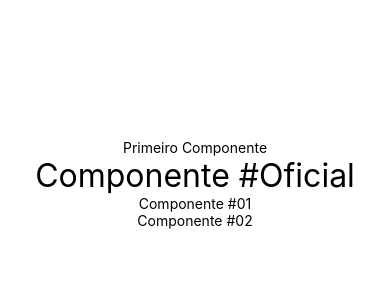
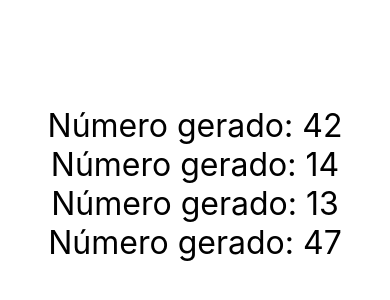
Before and after one commit to ricoroma-coder/react-testes, a React Native app: screen / in a window 390 px wide. Shown: the part 238-538 px from the top of the page. Built offline with nearby package versions, Linux system fonts and the light colour scheme.

Commit message:
Passando propriedades para os componentes

```diff
--- a/src/App.js
+++ b/src/App.js
@@ -8,20 +8,30 @@ import Primeiro from './componentes/primeiro'
 //quando o export é sem default, o nome deve ser igual a função do arquivo que importamos, como é o caso de Comp1 e Comp2
 import Comp0, { Comp1, Comp2 } from './componentes/Multi'
 
+import Aleatorio from './componentes/Aleatorio'
+
+import MinMax from './componentes/MinMax'
+
 export default () => (
     <View style={style.App}>
-        <Primeiro />
+        {/*<Primeiro />
         <Comp0 />
         <Comp1 />
         <Comp2 />
+        <MinMax min="3" max="20"/>
+        <MinMax min={3} max={20}/>*/}
+        <Aleatorio min={2} max={100} />
+        <Aleatorio min={2} max={100} />
+        <Aleatorio min={2} max={100} />
+        <Aleatorio min={2} max={100} />
     </View>
 )
 
 const style = StyleSheet.create({
     App: {
-        backgroundColor: '#FFF',
         flex: 1,
         justifyContent: 'center', //eixo principal
-        alignItems: 'center' //eixo secundário
+        alignItems: 'center', //eixo secundário
+        padding: 20,
     },
 })
--- /dev/null
+++ b/src/componentes/Aleatorio.js
@@ -0,0 +1,20 @@
+import React from 'react'
+import { Text } from 'react-native'
+import Estilo from '../estilo'
+
+//export default (props) => {
+//    const { min, max } = props
+//    const delta =  (max - min) + 1
+//    const numero = parseInt(Math.random() * delta) + min
+//    return (
+//        <Text style={Estilo.t0}>Número gerado: {numero}</Text>
+//    )
+//}
+
+export default ({ min, max }) => {
+    const delta =  (max - min) + 1
+    const numero = parseInt(Math.random() * delta) + min
+    return (
+        <Text style={Estilo.t0}>Número gerado: {numero}</Text>
+    )
+}
--- /dev/null
+++ b/src/componentes/MinMax.js
@@ -0,0 +1,19 @@
+import React from 'react'
+import { Text } from 'react-native'
+import Estilo from '../estilo'
+
+export default (props) => {
+    console.warn(props)
+    return (
+        <Text style={Estilo.t0}>
+            O valor {props.max} é maior que o valor {props.min}
+        </Text>
+    )
+}
+
+//assim também funciona
+//export default props => (
+//    <Text style={Estilo.t0}>
+//        O valor {props.max} é maior que o valor {props.min}
+//    </Text>
+//)
--- a/src/componentes/primeiro.js
+++ b/src/componentes/primeiro.js
@@ -7,7 +7,11 @@ import { Text } from 'react-native'
 //    return <Text>Primeiro Componente</Text>
 //}
 const Tela = function () {
-    return <Text>Primeiro Componente</Text>
+    //yellow box aparece na tela
+    //console.warn('Debugando')
+    return (
+        <Text>Primeiro Componente</Text>
+    )
 }
 
 export default Tela
--- a/src/estilo.js
+++ b/src/estilo.js
@@ -2,6 +2,7 @@ import { StyleSheet } from 'react-native'
 
 export default StyleSheet.create({
     t0:  {
-        fontSize: 32
+        fontSize: 32,
+        textAlign: 'center'
     }
 })
```
